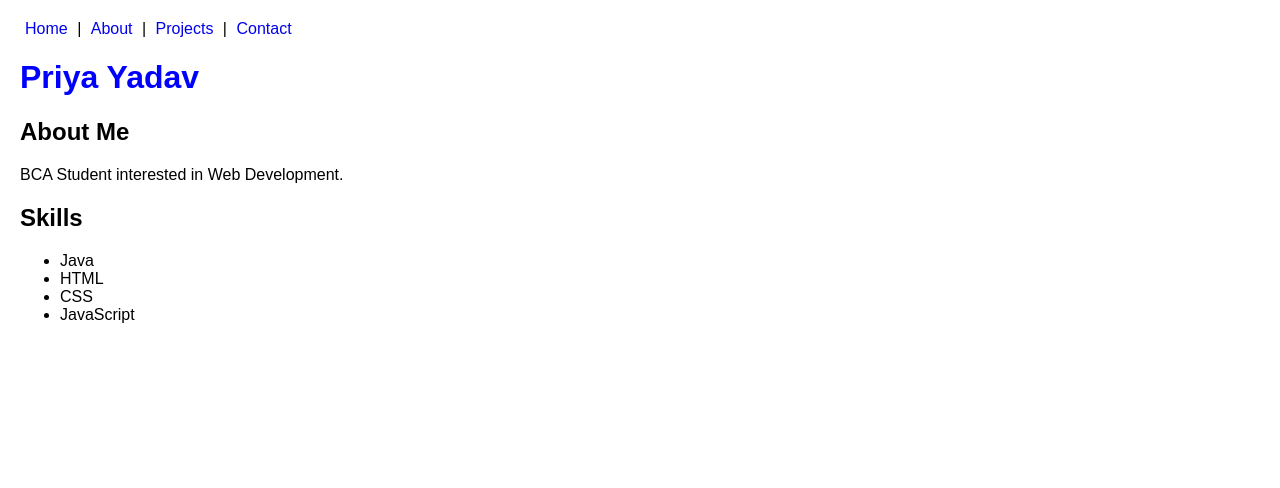
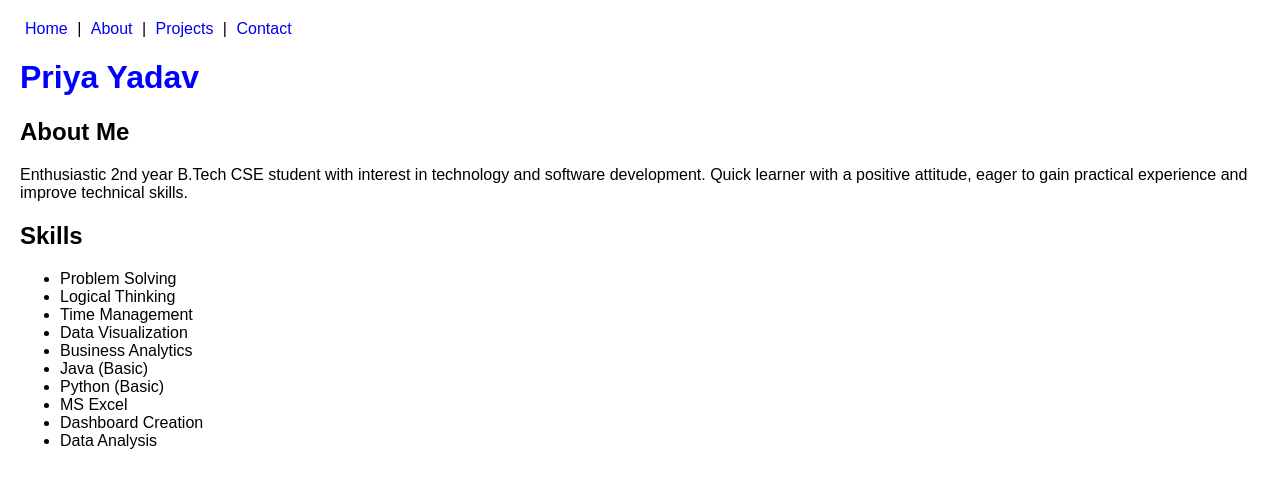
Before and after one commit to priyayadav25/personal-portfolio, a plain HTML site: page frontend/index.html in a window 1280 px wide. Drawn offline with Linux system fonts and the light colour scheme.

Commit message:
Update index.html

```diff
--- a/frontend/index.html
+++ b/frontend/index.html
@@ -16,14 +16,21 @@
 <h1>Priya Yadav</h1>
 
 <h2>About Me</h2>
-<p>BCA Student interested in Web Development.</p>
+<p>Enthusiastic 2nd year B.Tech CSE student with interest in technology and software development.
+Quick learner with a positive attitude, eager to gain practical experience and improve technical skills.</p>
 
 <h2>Skills</h2>
 <ul>
-<li>Java</li>
-<li>HTML</li>
-<li>CSS</li>
-<li>JavaScript</li>
+<li>Problem Solving</li>
+<li>Logical Thinking</li>
+<li>Time Management</li>
+<li>Data Visualization</li>
+<li>Business Analytics</li>
+<li>Java (Basic)</li>
+<li>Python (Basic)</li>
+<li>MS Excel</li>
+<li>Dashboard Creation</li>
+<li>Data Analysis</li>
 </ul>
 
 <script src="script.js"></script>
```
